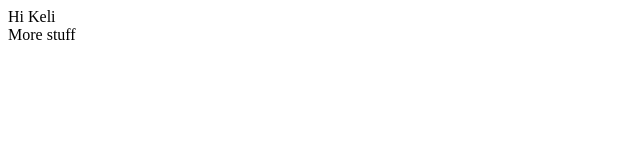
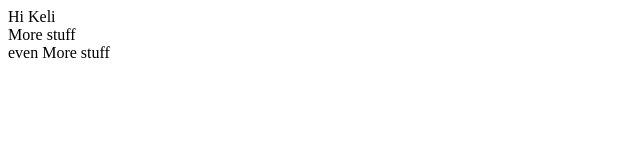
Before and after one commit to robbiecarlton/kelitest, a plain HTML site: page index.html in a window 1280 px wide. Shown: the whole page, without its empty margins (0-640 px from the left). Drawn offline with Linux system fonts and the light colour scheme.

Commit message:
even more stuuff

```diff
--- a/index.html
+++ b/index.html
@@ -1,4 +1,5 @@
 <body>
   <div>Hi Keli</div>
   <div>More stuff</div>
+  <div>even More stuff</div>
 </body>
```
